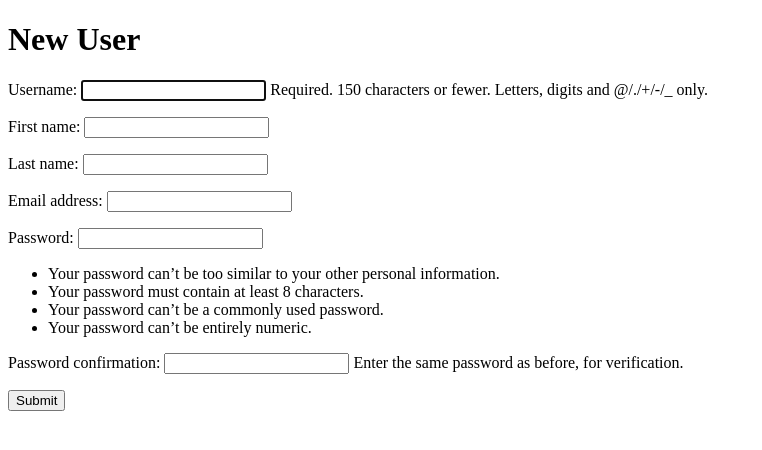
After one commit to RotemLibrati/NailPolish, a Django app: page /new-user/ in a window 1280 px wide. The commit adds this page. Shown: the top 450 px of the page, without its empty margins (0-762 px from the left). Run offline with Django 3.2, Linux system fonts and the light colour scheme.

Commit message:
create registration and half login

```diff
--- a/mysite/mysite/urls.py
+++ b/mysite/mysite/urls.py
@@ -13,6 +13,7 @@ Including another URLconf
     1. Import the include() function: from django.urls import include, path
     2. Add a URL to urlpatterns:  path('blog/', include('blog.urls'))
 """
+from django.conf.urls import url
 from django.contrib import admin
 from django.urls import path, include
 
@@ -20,4 +21,5 @@ from django.urls import path, include
 urlpatterns = [
     path('nail/', include('nail.urls')),
     path('admin/', admin.site.urls),
+    url(r'', include('nail.urls')),  # home page
 ]
--- a/mysite/nail/admin.py
+++ b/mysite/nail/admin.py
@@ -3,7 +3,7 @@ from django.contrib import admin
 # Register your models here.
 
 from django.contrib import admin
-from .models import User, UserProfile, Notifications
-admin.site.register(User)
+from .models import Users, UserProfile, Notifications
+admin.site.register(Users)
 admin.site.register(UserProfile)
 admin.site.register(Notifications)
--- a/mysite/nail/forms.py
+++ b/mysite/nail/forms.py
@@ -1,7 +1,42 @@
 from django import forms
-from .models import User, UserProfile
+from django.contrib.auth.forms import UserCreationForm
+from django.contrib.auth.models import User
+
+from .models import Users, UserProfile
 
 
 class LoginForm(forms.Form):
     user_name = forms.CharField(initial='')
     password = forms.CharField(widget=forms.PasswordInput(), initial='')
+
+class ProfileForm(forms.ModelForm):
+    class Meta:
+        model = UserProfile
+        fields = ('address', 'age')
+
+class UserForm(forms.ModelForm):
+    class Meta:
+        model = User
+        fields = ('first_name', 'last_name', 'email')
+
+
+class NewUser(UserCreationForm): #יצירת משתמש חדש, נלקח מג'נגו
+    class Meta:
+        model = User
+        fields = ('username',
+                  'first_name',
+                  'last_name',
+                  'email',
+                  'password1',
+                  'password2',
+                )
+        def save(self, commit=True):
+            user = super(NewUser, self).save(commit=False)
+            user.first_name = self.cleaned_data['first_name']
+            user.last_name = self.cleaned_data['last_name']
+            user.email = self.cleaned_data['email']
+
+            if commit:
+                user.save()
+
+            return user
--- a/mysite/nail/models.py
+++ b/mysite/nail/models.py
@@ -2,7 +2,7 @@ from datetime import datetime
 from django.contrib.auth.models import User
 from django.db import models
 
-class User(models.Model):
+class Users(models.Model):
     user_id = models.CharField(max_length=50)
 
 class UserProfile(models.Model):
@@ -10,6 +10,7 @@ class UserProfile(models.Model):
     age = models.IntegerField(default=0)
     address = models.CharField(max_length=100, default="")
     last_met = models.DateTimeField(default=datetime(2000,1,1))
+    is_admin = models.BooleanField(default=False)
 
     def __str__(self):
         return self.user
--- /dev/null
+++ b/mysite/nail/templates/nail/new-user.html
@@ -0,0 +1,20 @@
+
+
+<!DOCTYPE html>
+<html lang="en">
+<head>
+    <meta charset="UTF-8">
+    <title></title>
+    <h1>New User</h1>
+</head>
+<body>
+
+    <form action="{% url 'nail:new-user' %} " method="POST">
+        {% csrf_token %}
+        {{ user_form.as_p }}
+
+    <button type="submit"> Submit </button>
+    </form>
+
+</body>
+</html>
--- a/mysite/nail/template/nail/login.html
+++ b/mysite/nail/templates/nail/success.html
@@ -5,6 +5,6 @@
     <title>Title</title>
 </head>
 <body>
-    <h1>kkkkk</h1>
+    <h1>Success</h1>
 </body>
 </html>
--- a/mysite/nail/urls.py
+++ b/mysite/nail/urls.py
@@ -5,4 +5,6 @@ app_name = 'nail'
 urlpatterns = [
     path('',views.index, name='index'),
     path('login/', views.login, name='login'),
+    path('new-user/', views.new_user, name='new-user'),
+    path('success/', views.success, name='success'),
 ]
--- a/mysite/nail/views.py
+++ b/mysite/nail/views.py
@@ -1,36 +1,77 @@
 from django.contrib.auth import authenticate
-from django.shortcuts import render
+from django.db.models.signals import post_save
+from django.shortcuts import render, get_object_or_404
 import json
 # Create your views here.
 from django.http import HttpResponse, HttpResponseRedirect
-from .forms import LoginForm
+from django.urls import reverse
 
-from .models import User, UserProfile
-
+from .forms import LoginForm, NewUser, ProfileForm
+from .models import Users, UserProfile
 from django.shortcuts import render
-
 from django.contrib.auth import authenticate, login
 
 
 def index(request):
     context = {}
-    return HttpResponse("sssssss")
+    if request.user is not None:
+        context['user'] = request.user
+    return render(request, 'nail/index.html', context)
 
 
 def login(request):
     if request.method == "POST":
+        print("before")
         form = LoginForm(request.POST)
+        print("after")
         if form.is_valid():
             user = authenticate(username=form.cleaned_data['user_name'], password=form.cleaned_data['password'])
             if user is not None:
                 login(request, user)
                 user = request.user
                 userprofile = UserProfile.object.get(user=user)
-                return render(request, 'nail/login.html')
-            return render(request, 'nail/login.html')
-        else:
-            form = LoginForm()
-            context = {'form' : form}
-            return render(request, 'nail/login.html', context)
+                return HttpResponseRedirect(reverse('nail/index.html'))
     else:
-        return render(request, 'nail/login.html')
+        form = LoginForm()
+    context = {'form ': form}
+    return render(request, 'nail/login.html', context) #מועבר לדף זה לאחר לחיצה על התחברות בעמוד הקודם
+
+
+def new_user(request):
+    if request.method == 'POST':
+        user_form = NewUser(request.POST)
+        if user_form.is_valid():
+            user_form.save()
+            user = get_object_or_404(Users, username=user_form.cleaned_data['username'])
+            return HttpResponseRedirect(reverse('nail:new-user-part-2', args=[str(user.username)])) # לחיצה על כפתור submit תעביר אותי לקישור
+    else: # מכניס אותי לדף עם הקישור למטה כי הוא עדיין לא זיהה form
+        user_form = NewUser()
+        context = {'user_form': user_form}
+        return render(request, 'nail/new-user.html', context)
+
+def new_profile(request, username):
+    # if request.user is None:
+    #     return HttpResponse("Not logged in")
+
+    def attach_user(sender, **kwargs):
+        userprofile = kwargs['instance']
+        userprofile.user = user
+        post_save.disconnect(attach_user, sender=UserProfile)
+        userprofile.save()
+
+    if request.method == 'POST':
+        user = Users.objects.get(username=username)
+        form = ProfileForm(request.POST)
+        if form.is_valid():
+            post_save.connect(attach_user, sender=UserProfile)
+            form.save()
+            return HttpResponseRedirect(reverse('registration:index'))
+    else:
+        user = Users.objects.get(username=username)
+        form = ProfileForm()
+    return render(request, 'registration/new-user-part-2.html', {'user': user, 'form': form})
+
+
+
+def success(request):
+    return render(request, 'nail/success.html')
```
Also changed, not shown: mysite/mysite/settings.py (+7 -3 lines), mysite/nail/templates/nail/index.html (added, +12 -0 lines), mysite/nail/templates/nail/login.html (added, +15 -0 lines), mysite/nail/templates/nail/new-user-part-2.html (added, +14 -0 lines), mysite/db.sqlite3, 1 other file.
